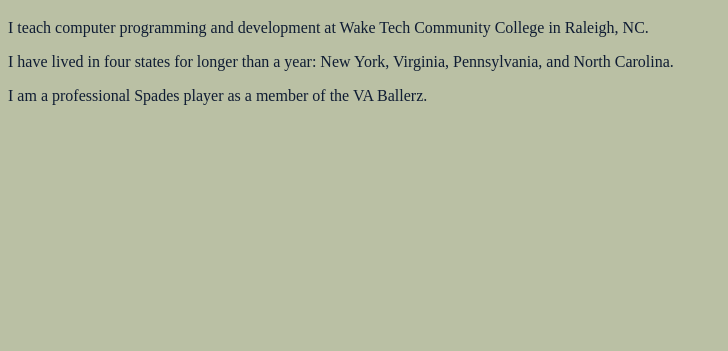
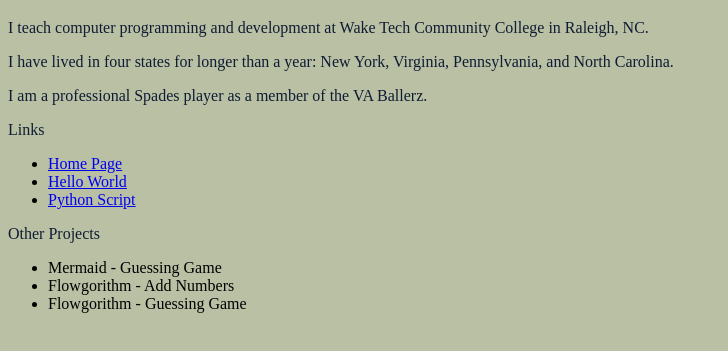
Before and after one commit to rtillies/cti110-fall2024, a plain HTML site: page index.html in a window 1280 px wide. Shown: the part 61-412 px from the top of the page, without its empty margins (0-728 px from the left). Drawn offline with Linux system fonts and the light colour scheme.

Commit message:
Update index.html

```diff
--- a/index.html
+++ b/index.html
@@ -21,5 +21,19 @@
   <p>I teach computer programming and development at Wake Tech Community College in Raleigh, NC.</p>
   <p>I have lived in four states for longer than a year: New York, Virginia, Pennsylvania, and North Carolina.</p>
   <p>I am a professional Spades player as a member of the VA Ballerz.</p>
+
+  <p>Links</p>
+  <ul>
+    <li><a href="index.html">Home Page</a></li>
+    <li><a href="hello_world_professor.html">Hello World</a></li>
+    <li><a href="professor_python_script.html">Python Script</a></li>
+  </ul>
+
+  <p>Other Projects</p>
+  <ul>
+    <li>Mermaid - Guessing Game</li>
+    <li>Flowgorithm - Add Numbers</li>
+    <li>Flowgorithm - Guessing Game</li>
+  </ul>
 </body>
 </html>
```
